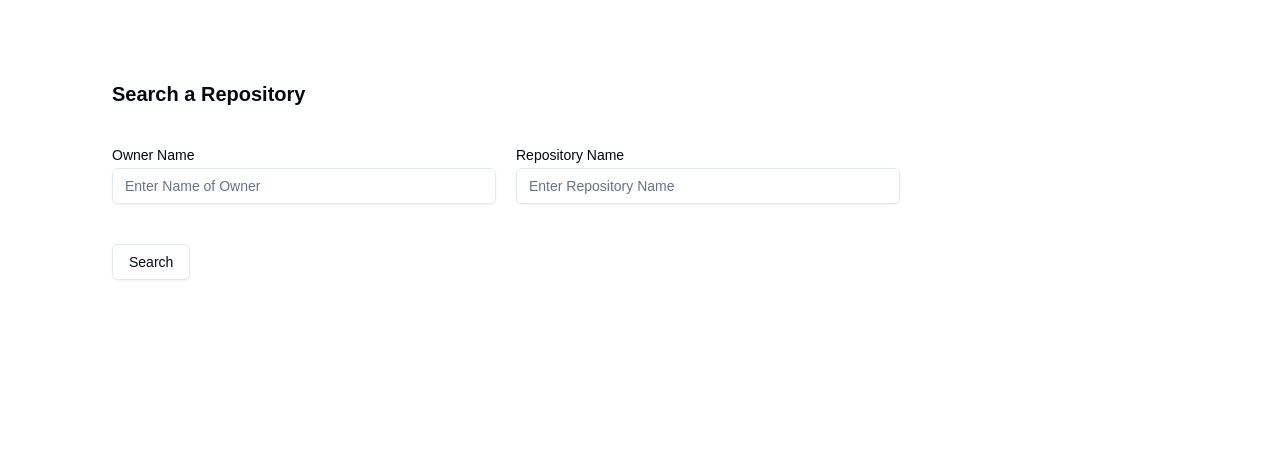
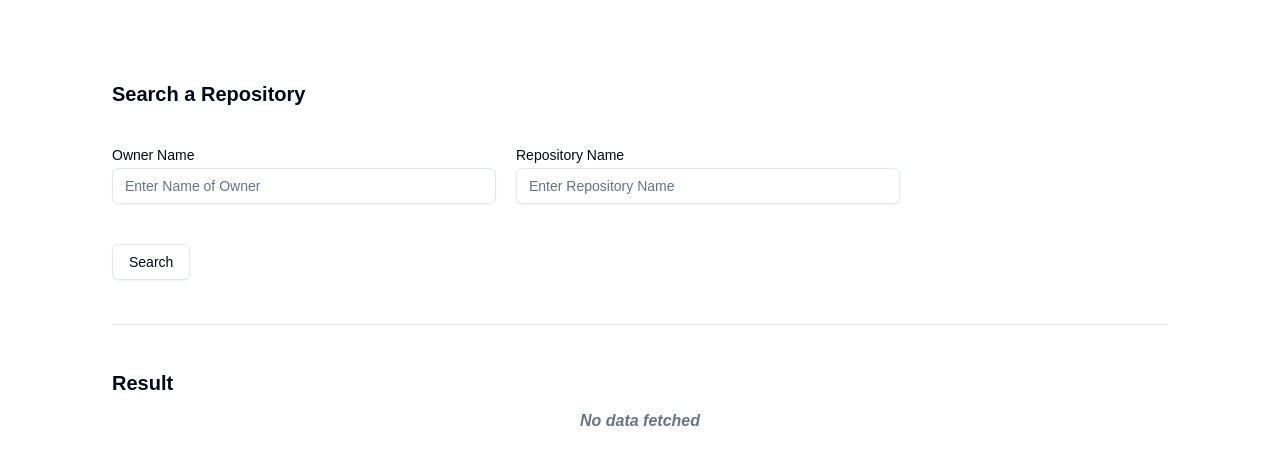
Before and after one commit to abir499-ban/GitTracker, a Next.js app: page / in a window 1280 px wide. Shown: the top 464 px of the page. Built offline with nearby package versions, Linux system fonts and the light colour scheme.

Commit message:
info fetching and displaying

```diff
--- a/src/app/api/search/repositories/route.ts
+++ b/src/app/api/search/repositories/route.ts
@@ -11,8 +11,8 @@ export async function GET(req : NextRequest){
         const request_uri = `${GITHUB_API}/repos/${owner}/${repo}`;
         console.log(request_uri)
         const result = await axios.get(request_uri);
-        console.log(result);
-        return NextResponse.json({message : "Done", success : true}, {status:200});
+        console.log(result.data);
+        return NextResponse.json({message : result.data, success : true}, {status:200});
     } catch (error) {
         return NextResponse.json({message : "Not Done", success : false}, {status : 500})
     }
--- a/src/components/shared/Dashboard.tsx
+++ b/src/components/shared/Dashboard.tsx
@@ -1,5 +1,5 @@
 "use client"
-import React,{useState} from 'react'
+import React, { useState } from 'react'
 import { Input } from '@/components/ui/input'
 import { Label } from '@/components/ui/label'
 import { Button } from '@/components/ui/button'
@@ -9,25 +9,27 @@ import axios from 'axios'
 
 const Dashboard = () => {
     const [repoDetails, setrepoDetails] = useState<FetchRepo>(defaultGitHubRepository);
-    const[repoPayload, setrepoPayload] = useState<RepoPayload>({
-        ownerName : '',
-        repoName : ''
+    const [repoPayload, setrepoPayload] = useState<RepoPayload>({
+        ownerName: '',
+        repoName: ''
     })
 
-    const HandleSubmitRepoDetails = async(e : any)=>{
+    const HandleSubmitRepoDetails = async (e: any) => {
         e.preventDefault();
         try {
-            if(repoPayload.ownerName === '' || repoPayload.repoName === ''){
+            if (repoPayload.ownerName === '' || repoPayload.repoName === '') {
                 console.log("Cant Fetch with empty payload");
                 return;
             }
 
-            const result = await axios.get('/api/search/repositories',{
-                params:{
-                    owner : repoPayload.ownerName,
-                    repo : repoPayload.repoName,
+            const result = await axios.get('/api/search/repositories', {
+                params: {
+                    owner: repoPayload.ownerName,
+                    repo: repoPayload.repoName,
                 }
             })
+            console.log(result.data.message);
+            setrepoDetails(result.data.message as FetchRepo)
         } catch (error) {
 
         }
@@ -43,29 +45,46 @@ const Dashboard = () => {
                         <Input className='placeholder:font-thin font-thin'
                             type="text" required id="owner" placeholder="Enter Name of Owner"
                             value={repoPayload.ownerName}
-                        onChange={(e)=>
-                            setrepoPayload((prev)=>({
+                            onChange={(e) =>
+                                setrepoPayload((prev) => ({
                                     ...prev,
-                                ownerName : e.target.value,
+                                    ownerName: e.target.value,
                                 }))
-                        }/>
+                            } />
                     </div>
                     <div className="grid w-full max-w-sm items-center gap-1.5">
                         <Label htmlFor="Repo">Repository Name</Label>
                         <Input className='placeholder:font-thin font-thin'
                             type="text" required id="repo" placeholder="Enter Repository Name"
                             value={repoPayload.repoName}
-                        onChange={(e)=>
-                            setrepoPayload((prev) =>({
+                            onChange={(e) =>
+                                setrepoPayload((prev) => ({
                                     ...prev,
-                                repoName : e.target.value
+                                    repoName: e.target.value
                                 }))
-                        }/>
+                            } />
                     </div>
 
                 </div>
                 <Button type='submit' variant='outline' onClick={HandleSubmitRepoDetails}>Search</Button>
             </form>
+
+            <hr className='mt-11 shadow-xl'>
+            </hr>
+
+            <div className='flex flex-wrap flex-col gap-3 mt-11'>
+                <strong className='font-bold text-xl'>Result</strong>
+                <div>
+                    {repoDetails === defaultGitHubRepository ? <p className='text-center italic font-semibold text-muted-foreground'>No data fetched</p> :
+                        <div className='w-full flex flex-row gap- justify-between'>
+                            <p><a href={repoDetails.owner.html_url} className='text-blue-500 underline underline-offset-2' target='_blank'>
+                                {repoDetails.owner.login}</a></p>
+                            <p><a href={repoDetails.html_url} className='text-blue-500 underline underline-offset-2' target='_blank'>
+                                {repoDetails.name}</a></p>
+                            <p><Button>See Details</Button></p>
+                        </div>}
+                </div>
+            </div>
         </>
     )
 }
```
Lines whose indentation alone changed are shown as unchanged.
